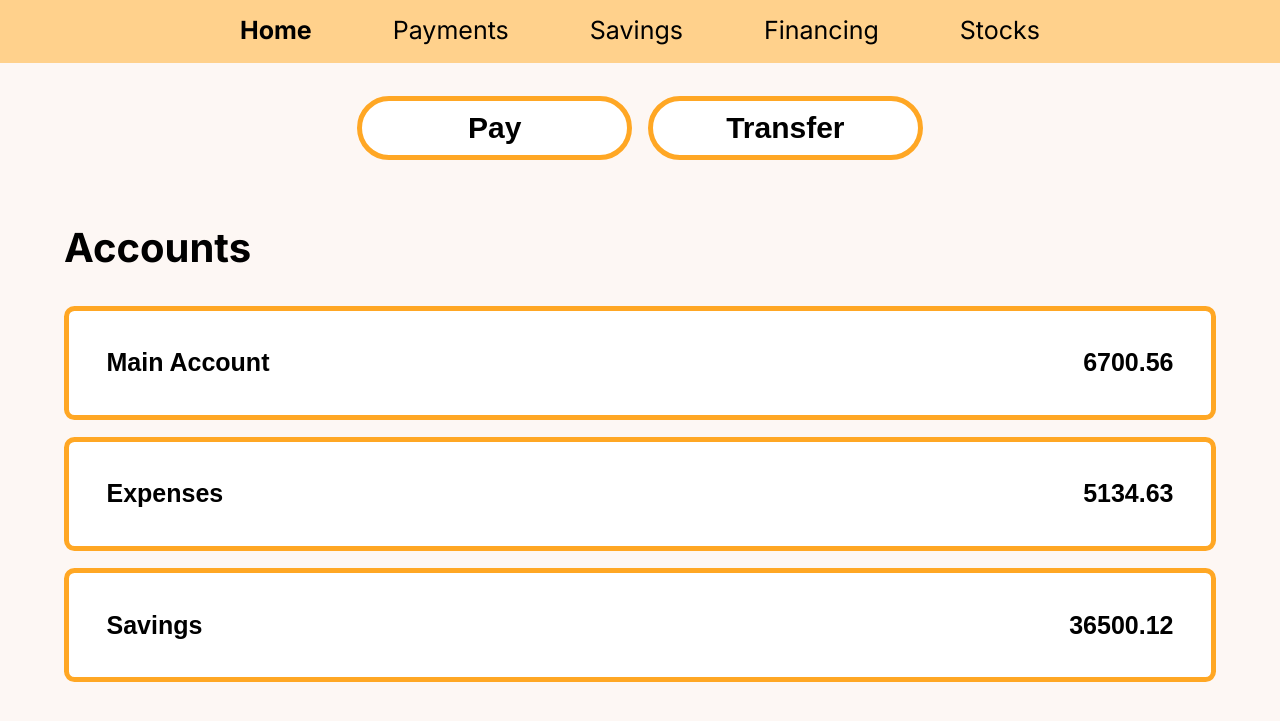
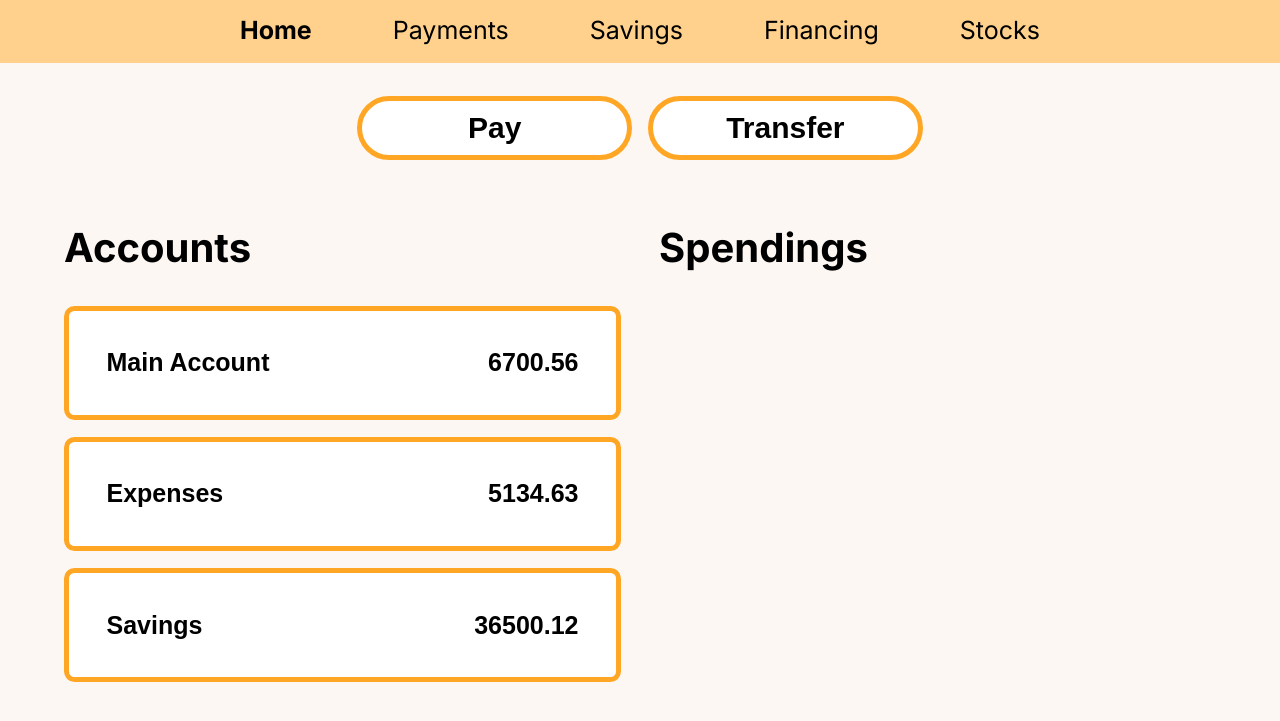
Before and after one commit to urvishp13/BestBank, a plain HTML site: page index.html in a window 1280 px wide. Shown: the part 159-880 px from the top of the page. Drawn offline with Linux system fonts and the light colour scheme.

Commit message:
got Spendings section shown in desktop mode

```diff
--- a/index.css
+++ b/index.css
@@ -383,4 +383,24 @@ main .container + .container {
     .info-btn {
         font-size: 1.5625rem;
     }
+
+    .modal {
+        display: inline;
+        position: initial;
+        margin: initial;
+        width: unset;
+        background: none;
+        padding: unset;
+    }
+
+    .modal h2 {
+        margin-top: revert;
+        color: initial;
+        text-shadow: none;
+    }
+
+    .close-modal-btn {
+        display: none;
+    }
+
 }
```
